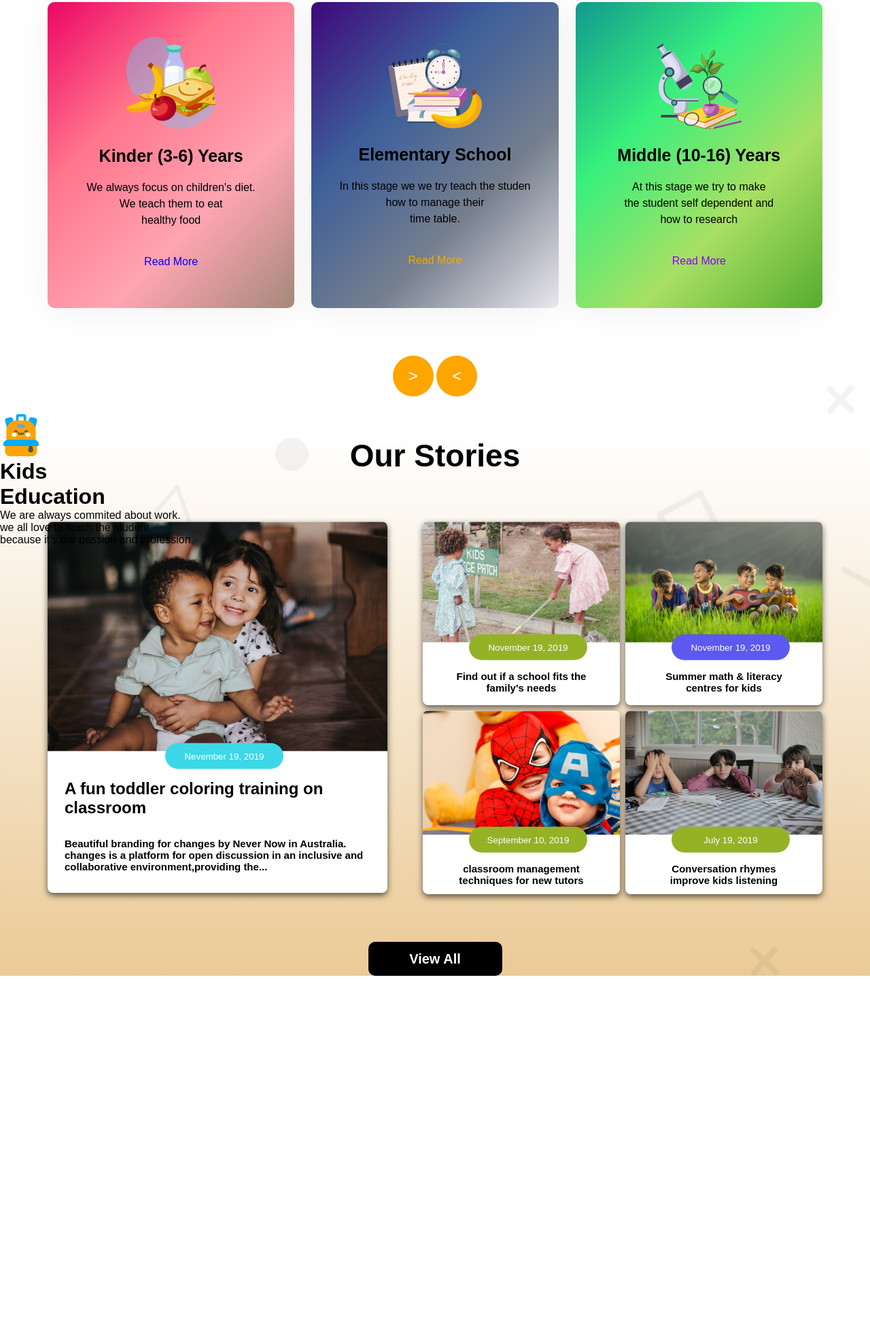
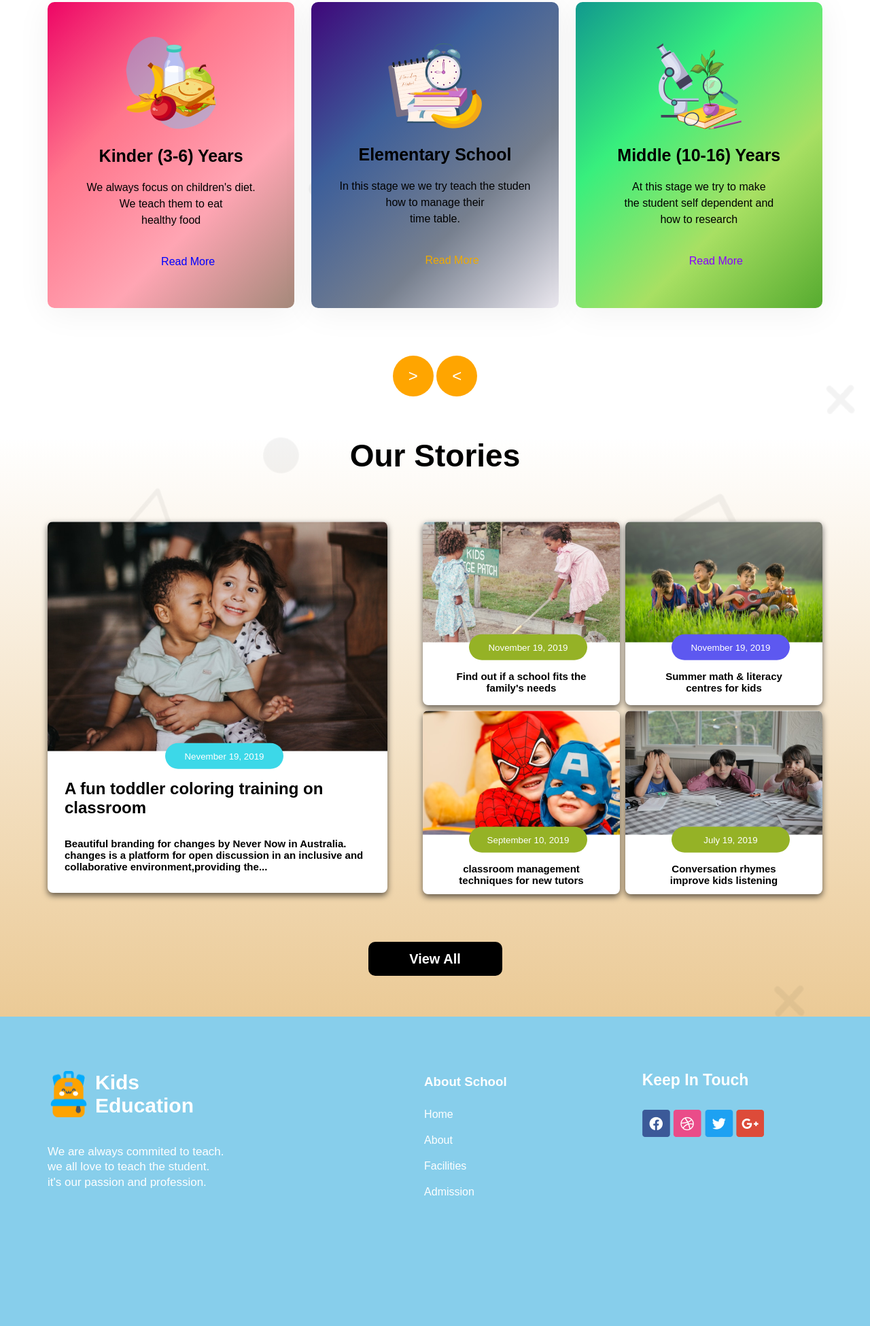
Before and after one commit to Husne-Jidan/Assignment-2, a plain HTML site: page index.html in a window 1280 px wide. Shown: the part 837-2787 px from the top of the page at 68% size. Before the commit the page ends 2272 px from the top, so only its background shows below. Drawn offline with Linux system fonts and the light colour scheme.

Commit message:
not responsive yet

```diff
--- a/index.html
+++ b/index.html
@@ -14,11 +14,11 @@
             <h1> School</h1>
             </div>
         <div>
-            <ul>
-                <li><a class="icon-1" href=""> Home </a></li>
-                <li><a class="icon-2" href=""> About </a></li>
-                <li><a class="icon-3" href=""> Facilities </a></li>
-                <li><a class="icon-4" href=""> Admission </a></li>
+            <ul class="menu">
+                <li class="detail"><a class="icon-1" href=""> Home </a><br></li>
+                <li class="detail"><a class="icon-2" href=""> About </a></li>
+                <li class="detail"><a class="icon-3" href=""> Facilities </a></li>
+                <li class="detail"><a class="icon-4" href=""> Admission </a></li>
             </ul>
         </div>
         <button class="btn">Contact</button>
@@ -103,21 +103,39 @@
             <button class="view-btn">View All</button>
             </div>
   </section>
+  <section class="footer-background">
+    <div class="footer">
+        <div class="footer-left">
+            <div class="left-part">
+                <img src="assets/logo.png" alt="">
+                <h1>Kids<br>Education</h1>
+            </div>
+            <p class="footer-pera">
+               We are always commited to teach.<br>we all love to teach the student.<br>it's our passion and profession.
+            </p>
+        </div>
+     <div class="middle-part">
+        <h3 class="middle-about">About School</h3>
+        <ul class="footer-menu">
+            <li class="footer-detail"><a class="footer-link" href="">Home</a></li>
+            <li class="footer-detail"><a class="footer-link" href="">About</a></li>
+            <li class="footer-detail"><a class="footer-link" href="">Facilities</a></li>
+            <li class="footer-detail"><a class="footer-link" href="">Admission</a></li>
+        </ul>
+     </div>
+     <div class="right-part">
+        <h3 class="right-title">Keep In Touch</h3>
+        <div>
+            <img src="assets/fb.png" alt="">
+            <img src="assets/dribble.png" alt="">
+            <img src="assets/twitter.png" alt="">
+            <img src="assets/google+.png" alt="">
+        </div>
+     </div>
+    </div>
+
+  </section>
     </main>
-    <footer>
-        <div>
-           <div>
-               <div>
-                   <img src="assets/logo.png" alt="">
-                   <h1>Kids<br>Education</h1>
-               </div>
-               <p>
-                  We are always commited about work.<br>we all love to teach the student<br>because it's our passion and profession.
-               </p>
-           </div>
-
-        </div>
-    </footer>
 
 </body>
 
--- a/style.css
+++ b/style.css
@@ -4,24 +4,6 @@
     outline: 0;
 
     font-family: 'Work Sans', sans-serif;
-}
-html, body{
-    height: 100%;
-    display: flex;
-    flex-direction: column;
-}
-body {
-    display: flex;
-    flex-direction: column;
-    justify-content: space-between;
-}
-
-main {
-    flex: 1;
-}
-footer {
-    margin-top: auto;
-    flex-shrink: 0;
 }
 
 nav{
@@ -41,6 +23,7 @@ li,a{
     list-style: none;
     text-decoration: none;
     cursor: pointer;
+    margin-left: 50px;
 }
 .icon-1{
     color: orange;
@@ -60,7 +43,6 @@ li :hover{
 }
 ul,li{
     display: flex;
-   margin-left: 50px;
 }
 .btn{
     width: 120px;
@@ -292,7 +274,71 @@ main{
     color: white;
     font-weight: 700;
     font-size: 20px;
-    padding: 10px;
     border: none;
     border-radius: 10px;
+    margin-bottom: 60px;
 }
+.footer-background{
+    background-color: skyblue;
+}
+
+.footer{
+    display: flex;
+    justify-content: space-between;
+    margin-right: 110px;
+    margin-left: 70px;
+}
+.footer-left{
+    margin-bottom: 200px;
+}
+
+.left-part{
+      display: flex;
+      margin-top: 80px;
+      gap: 8px;
+      font-weight: 700;
+      font-size: 20px;
+      color: white;
+      margin-bottom: 40px;
+}
+.footer-pera{
+   color: white;
+   text-align: left;
+   line-height: 1.3;
+   font-weight: 400;
+   font-size: 17px;
+}
+.middle-part{
+    margin-top: 85px;
+    margin-left: 130px;
+}
+.footer-menu,.footer-link,li{
+    display: block;
+    margin-left: 0px;
+    margin-top: 20px;
+    color: white;
+}
+
+.menu  li a:hover {
+    background-color: #f0f0f0;
+}
+.middle-about{
+    color: white;
+    width: 156px;
+    height: 30px;
+    font-weight: 700;
+    font-size: 24;
+}
+.footer-detail{
+    gap: 50px;
+}
+.right-part{
+    margin-top: 80px;
+    margin-right: 45px;
+}
+.right-title{
+    margin-bottom: 30px;
+    font-size: 23px;
+    color: white;
+
+}
```
